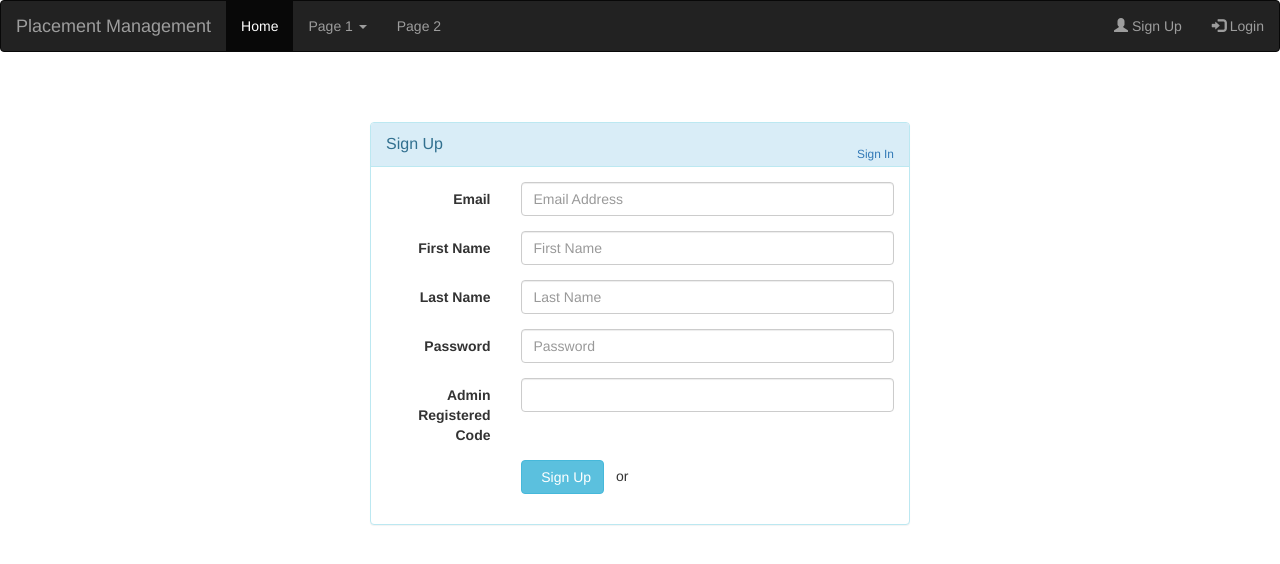
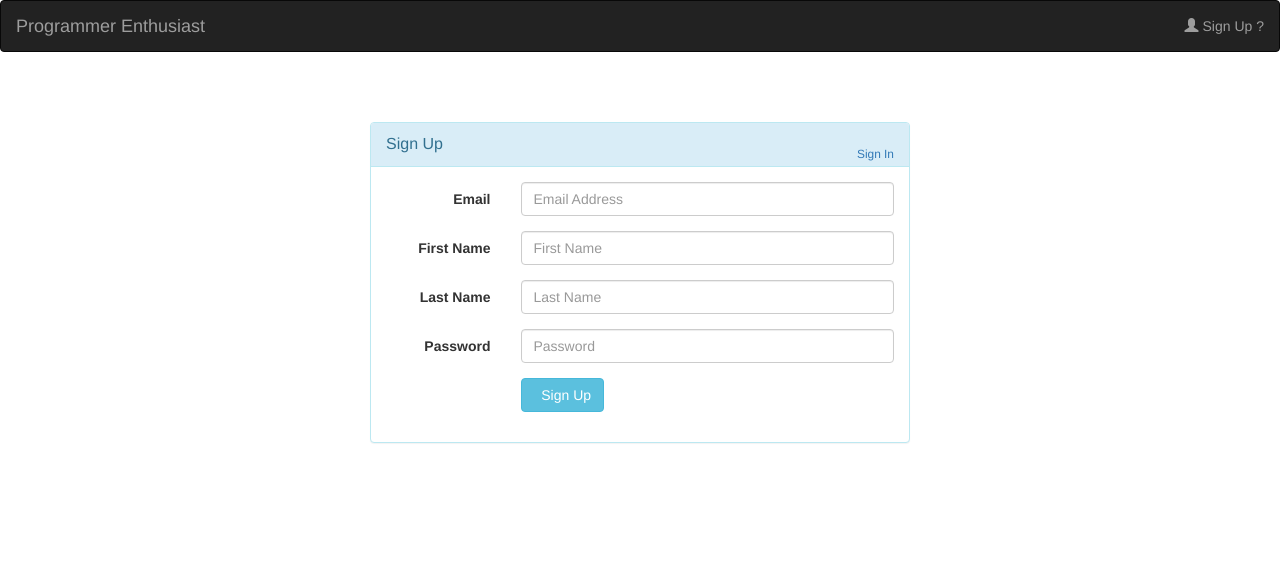
Before and after one commit to Kickassbadboy/Programmer-Enthusiast-, a plain HTML site: page Login.html in a window 1280 px wide. Both pictures are taken after a click on the link "Sign Up Here". Drawn offline with nearby package versions, Linux system fonts and the light colour scheme.

Commit message:
Update Login.html

```diff
--- a/Login.html
+++ b/Login.html
@@ -5,6 +5,10 @@
   <meta charset="utf-8">
   <meta name="viewport" content="width=device-width, initial-scale=1">
   <link rel="stylesheet" href="https://maxcdn.bootstrapcdn.com/bootstrap/3.3.7/css/bootstrap.min.css">
+  <style type="text/css">
+  .user {
+}
+  </style>
   <script src="https://ajax.googleapis.com/ajax/libs/jquery/3.3.1/jquery.min.js"></script>
   <script src="https://maxcdn.bootstrapcdn.com/bootstrap/3.3.7/js/bootstrap.min.js"></script>
 </head>
@@ -13,22 +17,13 @@
 <nav class="navbar navbar-inverse">
   <div class="container-fluid">
     <div class="navbar-header">
-      <a class="navbar-brand" href="#">Placement Management</a>
+      <a class="navbar-brand" href="#">Programmer Enthusiast</a>
     </div>
     <ul class="nav navbar-nav">
-      <li class="active"><a href="#">Home</a></li>
-      <li class="dropdown"><a class="dropdown-toggle" data-toggle="dropdown" href="#">Page 1 <span class="caret"></span></a>
-        <ul class="dropdown-menu">
-          <li><a href="#">Page 1-1</a></li>
-          <li><a href="#">Page 1-2</a></li>
-          <li><a href="#">Page 1-3</a></li>
-        </ul>
-      </li>
-      <li><a href="#">Page 2</a></li>
+
     </ul>
     <ul class="nav navbar-nav navbar-right">
-      <li><a href="#"><span class="glyphicon glyphicon-user"></span> Sign Up</a></li>
-      <li><a href="#"><span class="glyphicon glyphicon-log-in"></span> Login</a></li>
+      <li><a href="#"><span class="glyphicon glyphicon-user"></span> Sign Up ?</a></li>
     </ul>
   </div>
 </nav>
@@ -49,12 +44,12 @@
 
                             <div style="margin-bottom: 25px" class="input-group">
                                         <span class="input-group-addon"><i class="glyphicon glyphicon-user"></i></span>
-                                        <input id="login-username" type="text" class="form-control" name="username" value="" placeholder="username or email">
+                                        <input id="user" type="text" class="form-control" name="username" value="" placeholder="username or email">
                                     </div>
 
                             <div style="margin-bottom: 25px" class="input-group">
                                         <span class="input-group-addon"><i class="glyphicon glyphicon-lock"></i></span>
-                                        <input id="login-password" type="password" class="form-control" name="password" placeholder="password">
+                                        <input id="pass" type="password" class="form-control" name="password" placeholder="password">
                                     </div>
 
 
@@ -74,7 +69,7 @@
                                     <div class="col-sm-12 controls">
                                       <a id="btn-login" href="#" class="btn btn-success">Login  </a>
 
-                                      <a id="btn-adminlogin" href="#" class="btn btn-success">Admin Login  </a>
+
 
                                     </div>
                                 </div>
@@ -139,18 +134,13 @@
                                     </div>
                                 </div>
 
-                                <div class="form-group">
-                                    <label for="icode" class="col-md-3 control-label">Admin Registered Code</label>
-                                    <div class="col-md-9">
-                                        <input type="text" class="form-control" name="icode" placeholder="">
-                                    </div>
-                                </div>
+
 
                                 <div class="form-group">
                                     <!-- Button -->
                                     <div class="col-md-offset-3 col-md-9">
-                                        <button id="btn-signup" type="button" class="btn btn-info"><i class="icon-hand-right"></i> &nbsp Sign Up</button>
-                                        <span style="margin-left:8px;">or</span>
+                                        <button id="btn-signup" type="button" class="btn btn-info"><i class="icon-hand-right"></i><center> &nbsp Sign Up</center></button>
+
                                     </div>
                                 </div>
 
```
